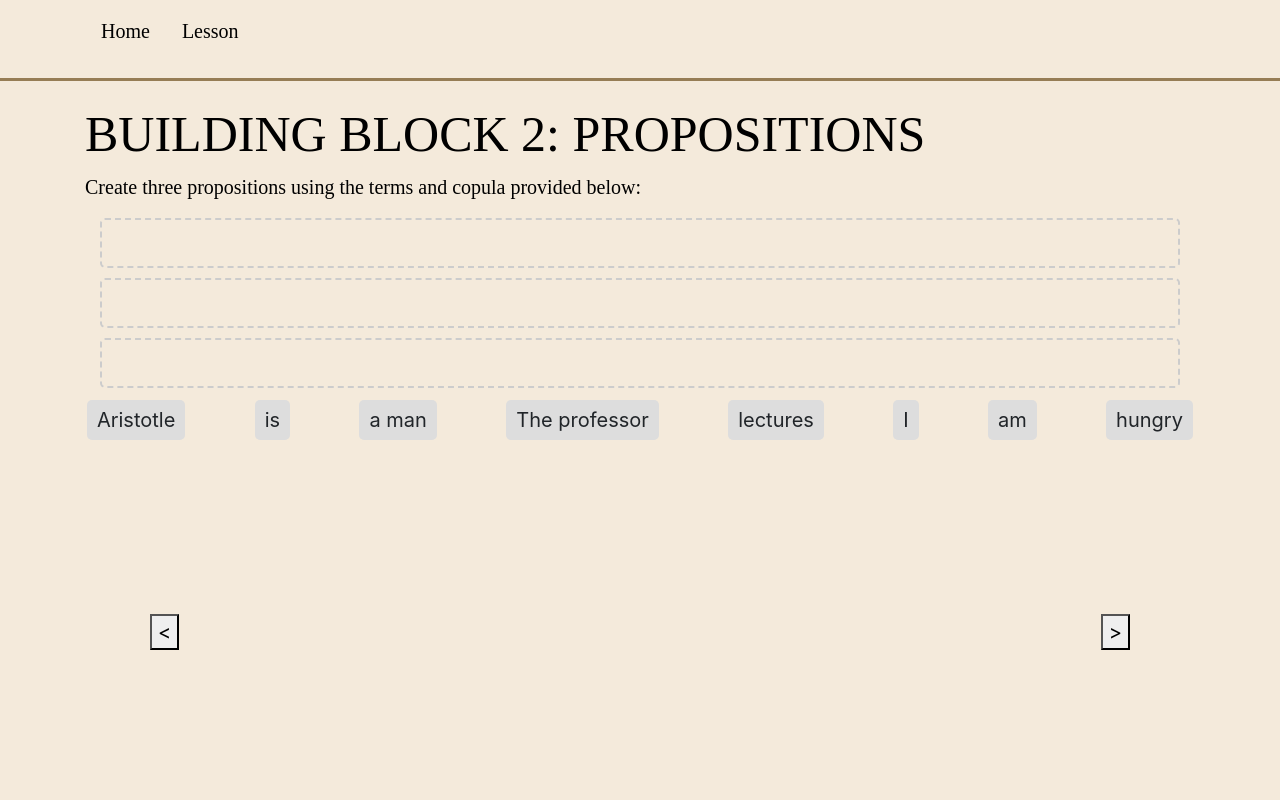
After one commit to gruiiiw/ui_design_syllogism, a Flask app: page /quiz/page4 in a window 1280 px wide. The commit adds this page. Run offline with Flask 3, Linux system fonts and the light colour scheme; some libraries are stand-ins or nearby versions.

Commit message:
quiz 1 and quiz 2 functionalities complete still neede fine tuning
i Please enter the commit message for your changes. Lines starting

```diff
--- a/server.py
+++ b/server.py
@@ -77,6 +77,22 @@ def learn(lesson_id):
    return render_template('learn.html', lesson=lesson)
 
 
+@app.route('/quiz/page1')
+def quiz_page1():
+   return render_template('quiz_page1.html')
+
+@app.route('/quiz/page2')
+def quiz_page2():
+   return render_template('quiz_page2.html')
+
+@app.route('/quiz/page3')
+def quiz_page3():
+   return render_template('quiz_page3.html')
+
+@app.route('/quiz/page4')
+def quiz_page4():
+   return render_template('quiz_page4.html')
+
 # Quiz Pages - We need to have something to store the score
 
 
--- a/static/jquery.js
+++ b/static/jquery.js
@@ -2,6 +2,43 @@ function x(x){
     //setup
 
 }
+
+function allowDrop(ev) {
+    ev.preventDefault();
+}
+
+function drag(ev) {
+    ev.dataTransfer.setData("text", ev.target.id);
+}
+
+function drop(ev, target) {
+    ev.preventDefault();
+    var data = ev.dataTransfer.getData("text");
+    var element = document.getElementById(data);
+    if (target.classList.contains('category')) { // Ensure we're dropping on a category only
+        target.appendChild(element);
+        if (document.querySelectorAll('.draggable-items .item').length === 0) {
+            checkCorrectness();
+        }
+    }
+}
+
+function checkCorrectness() {
+    var usStates = document.getElementById('us-states');
+    var horses = document.getElementById('horses');
+    var speakingThings = document.getElementById('speaking-things');
+    var resultText = "Incorrect";
+
+    if (usStates.querySelectorAll("#oregon, #rocky-mountain, #utah").length === 3 &&
+        horses.querySelectorAll("#horse-over-there, #secretariat").length === 2 &&
+        speakingThings.querySelectorAll("#speaks, #speak").length === 2) {
+        resultText = "Correct!";
+    }
+
+    document.getElementById('result').innerHTML = resultText;
+    document.getElementById('result').style.display = 'block'; // Show the result text
+}
+
 
 
 $(document).ready(function(){
--- a/static/main.css
+++ b/static/main.css
@@ -99,3 +99,69 @@
 .buttonContainer .nextBtn {
     margin-left: auto;
 }
+
+.categories, .draggable-items {
+    display: flex;
+    justify-content: space-between;
+    flex-wrap: wrap;
+}
+
+.category {
+    width: 30%;
+    min-height: 150px;
+    max-height: fit-content;
+    border: 1px solid #ccc;
+    margin: 10px;
+    padding: 10px;
+    box-sizing: border-box;
+    background-color: #eef;
+    overflow: auto;
+    display: flex;
+    flex-direction: column;
+    align-items: flex-start;
+}
+
+.item {
+    width: 100%;
+    margin: 5px 0;
+    padding: 5px;
+    border: 1px solid #000;
+    background-color: #f1f1f1;
+    text-align: center;
+}
+
+#result {
+    clear: both;
+    padding: 10px;
+    margin-top: 20px;
+    text-align: center;
+    font-size: 20px;
+    font-weight: bold;
+    display: none; /* Initially hidden */
+}
+
+.buttonContainer {
+    clear: both;
+    padding-top: 20px;
+}
+
+.highlight-blue {
+    background-color: #2596BE;
+    color: white;
+    border-radius: 8px;
+    padding: 3px 8px;
+}
+
+.highlight-green {
+    background-color: #588c6c;
+    color: white;
+    border-radius: 8px;
+    padding: 3px 8px;
+}
+
+.highlight-yellow {
+    background-color: #e0bc8c;
+    color: black;
+    border-radius: 8px;
+    padding: 3px 8px;
+}
--- a/templates/layout.html
+++ b/templates/layout.html
@@ -6,7 +6,7 @@
     <meta name="viewport" content="width=device-width, initial-scale=1">
     <link rel="icon" href="data:,">
 
-<!-- jquery -->
+    <!-- jQuery from CDN (If you want to use local, remove this line) -->
     <script src="http://code.jquery.com/jquery-3.3.1.min.js"></script>
     <script src="https://code.jquery.com/ui/1.12.0/jquery-ui.min.js"></script>
     <link rel="stylesheet" href="http://code.jquery.com/ui/1.12.1/themes/base/jquery-ui.css">
@@ -17,6 +17,7 @@
 
     <title>Home</title>
 </head>
+
   <body class = "beigeBackground">
 
 
@@ -46,5 +47,6 @@
           {% endblock %}
 
     </div>
+    <script src="{{ url_for('static', filename='jquery.js') }}"></script>
   </body>
 </html>
--- /dev/null
+++ b/templates/quiz_page4.html
@@ -0,0 +1,126 @@
+{% extends "layout.html" %}
+
+{% block content %}
+<style>
+    .drop-zone {
+        width: 100%;
+        height: 50px;
+        border: 2px dashed #ccc;
+        border-radius: 5px;
+        text-align: center;
+        line-height: 50px;
+        margin-bottom: 10px;
+        display: flex;
+        justify-content: center;
+        align-items: center;
+    }
+
+    .draggable {
+        padding: 5px 10px;
+        background-color: #ddd;
+        border-radius: 5px;
+        cursor: pointer;
+        margin: 2px;
+        user-select: none;
+    }
+
+    .draggable:hover {
+        background-color: #ccc;
+    }
+
+    #result {
+        visibility: visible !important;
+    }
+</style>
+
+<div class="bodaniText">
+    <div class="textLarge">BUILDING BLOCK 2: PROPOSITIONS</div>
+    <p>Create three propositions using the terms and copula provided below:</p>
+</div>
+
+<div class="container">
+    <div class="drop-zone" id="zone1"></div>
+    <div class="drop-zone" id="zone2"></div>
+    <div class="drop-zone" id="zone3"></div>
+</div>
+
+<div class="draggable-items">
+    <span class="draggable" draggable="true" id="aristotle">Aristotle</span>
+    <span class="draggable" draggable="true" id="is">is</span>
+    <span class="draggable" draggable="true" id="a-man">a man</span>
+    <span class="draggable" draggable="true" id="the-professor">The professor</span>
+    <span class="draggable" draggable="true" id="lectures">lectures</span>
+    <span class="draggable" draggable="true" id="i">I</span>
+    <span class="draggable" draggable="true" id="am">am</span>
+    <span class="draggable" draggable="true" id="hungry">hungry</span>
+</div>
+
+
+
+<div id="result"></div>
+
+<div class="buttonContainer">
+    <a href="/"><button class="backBtn"><</button></a>
+    <a href="/quiz/page2"><button class="nextBtn">></button></a>
+</div>
+
+<script>
+    let draggables = document.querySelectorAll('.draggable');
+    let dropZones = document.querySelectorAll('.drop-zone');
+
+    // Adds event listeners to all draggable items
+    draggables.forEach(draggable => {
+        draggable.addEventListener('dragstart', function(e) {
+            e.dataTransfer.setData('text', e.target.id); // Stores the id of the dragged element
+        });
+    });
+
+    // Adds event listeners to all drop zones
+    dropZones.forEach(zone => {
+        zone.addEventListener('dragover', function(e) {
+            e.preventDefault(); // Necessary to allow the drop
+            e.dataTransfer.dropEffect = 'move'; // Visual indicator of move operation
+        });
+
+        zone.addEventListener('drop', function(e) {
+            e.preventDefault();
+            const id = e.dataTransfer.getData('text'); // Retrieves the id of the dragged element
+            const draggable = document.getElementById(id);
+            draggable.style.margin = '0'; // Reset margin to prevent layout shift
+            if (!zone.contains(draggable)) { // Check to prevent appending the element more than once
+                zone.appendChild(draggable); // Appends the dragged element to the drop zone
+            }
+            checkBuildCorrect(); // Calls function to check if the propositions are correct
+        });
+    });
+
+    function checkBuildCorrect() {
+        const correctPropositions = [
+            "Aristotle is a man",
+            "The professor lectures",
+            "I am hungry"
+        ];
+        let propositions = Array.from(dropZones).map(zone =>
+            Array.from(zone.children).map(child => child.textContent.trim()).join(' ')
+        );
+        let correctCount = propositions.filter(prop => correctPropositions.includes(prop)).length;
+
+        console.log("Propositions checked:", propositions); // Outputs the current propositions to console
+        console.log("Correct count:", correctCount); // Debugging the count of correct propositions
+
+        const resultElement = document.getElementById('result');
+        console.log("Result element:", resultElement); // Check if the element is found
+
+        if (correctCount === 3) {
+            resultElement.innerHTML = "CORRECT";
+            resultElement.style.display = 'block';
+        } else {
+            resultElement.innerHTML = "Incorrect or incomplete propositions";
+            resultElement.style.display = 'block';
+
+        }
+    }
+
+</script>
+
+{% endblock %}
```
Also changed, not shown: templates/quiz_page1.html (added, +30 -0 lines), templates/quiz_page2.html (added, +37 -0 lines), templates/quiz_page3.html (added, +21 -0 lines). Lines whose indentation alone changed are shown as unchanged.
